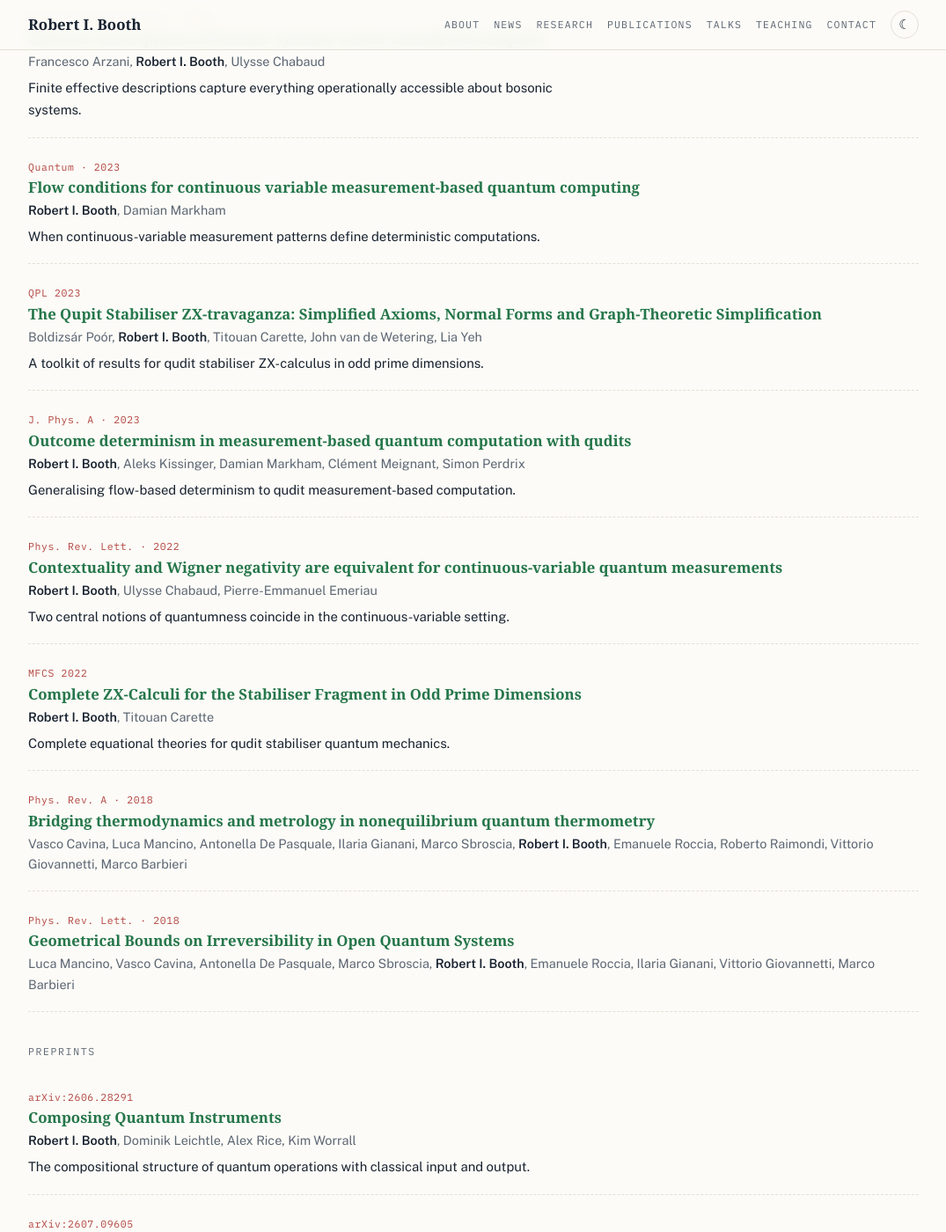
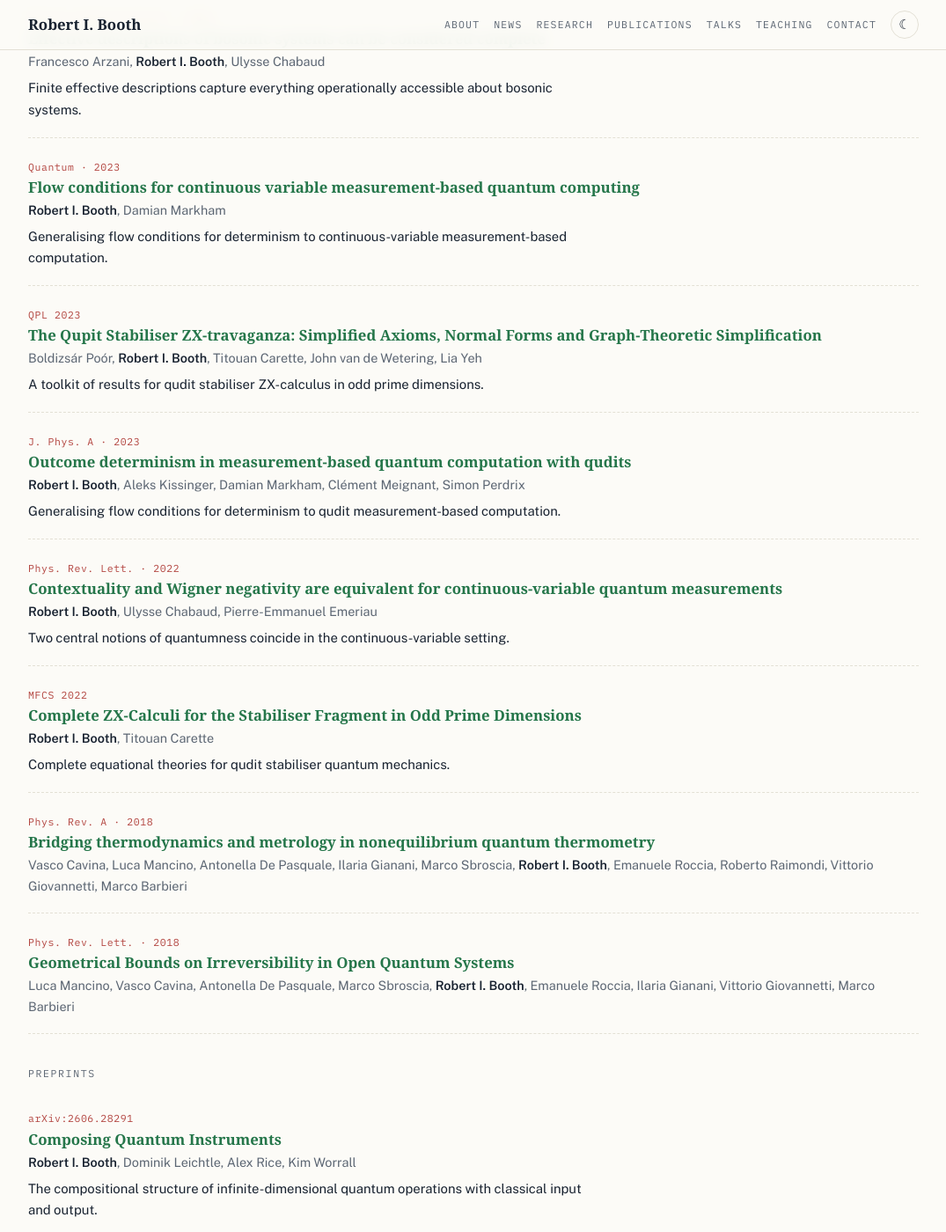
Before and after one commit to rivanbooth/rivanbooth.github.io, a Jekyll site: the page built from index.html, in a window 1280 px wide and 1400 px high, scrolled down 4621 px. Shown: the whole window at 88% size, without its empty margins (102-1177 px from the left). Built offline with Jekyll 4.4.1, drawn with Linux system fonts in a browser that asks for light colours; some web fonts are replaced; some of the changed text lies outside the part shown.

Commit message:
Update article blurb

```diff
--- a/_data/publications.yml
+++ b/_data/publications.yml
@@ -34,7 +34,7 @@
   authors: "Robert I. Booth, Damian Markham"
   venue: "Quantum · 2023"
   url: "https://quantum-journal.org/papers/q-2023-10-19-1146/"
-  blurb: "When continuous-variable measurement patterns define deterministic computations."
+  blurb: "Generalising flow conditions for determinism to continuous-variable measurement-based computation."
   tags: [mbqc, cv]
   status: peer-reviewed
 
@@ -52,7 +52,7 @@
   authors: "Robert I. Booth, Aleks Kissinger, Damian Markham, Clément Meignant, Simon Perdrix"
   venue: "J. Phys. A · 2023"
   url: "https://dx.doi.org/10.1088/1751-8121/acbace"
-  blurb: "Generalising flow-based determinism to qudit measurement-based computation."
+  blurb: "Generalising flow conditions for determinism to qudit measurement-based computation."
   tags: [mbqc, stabiliser]
   status: peer-reviewed
 
@@ -95,7 +95,7 @@
   authors: "Robert I. Booth, Dominik Leichtle, Alex Rice, Kim Worrall"
   venue: "arXiv:2606.28291"
   url: "https://arxiv.org/abs/2606.28291"
-  blurb: "The compositional structure of quantum operations with classical input and output."
+  blurb: "The compositional structure of infinite-dimensional quantum operations with classical input and output."
   tags: [semantics, algebra]
   status: preprint
 
@@ -122,6 +122,6 @@
   authors: "Robert I. Booth, Titouan Carette, Cole Comfort"
   venue: "arXiv:2403.10479"
   url: "http://arxiv.org/pdf/2403.10479"
-  blurb: "A complete graphical calculus for the Gaussian, continuous-variable world."
+  blurb: "The first complete graphical calculus for a fragment of infinite-dimensional quantum mechanics."
   tags: [graphical, algebra, cv]
   status: preprint
```
